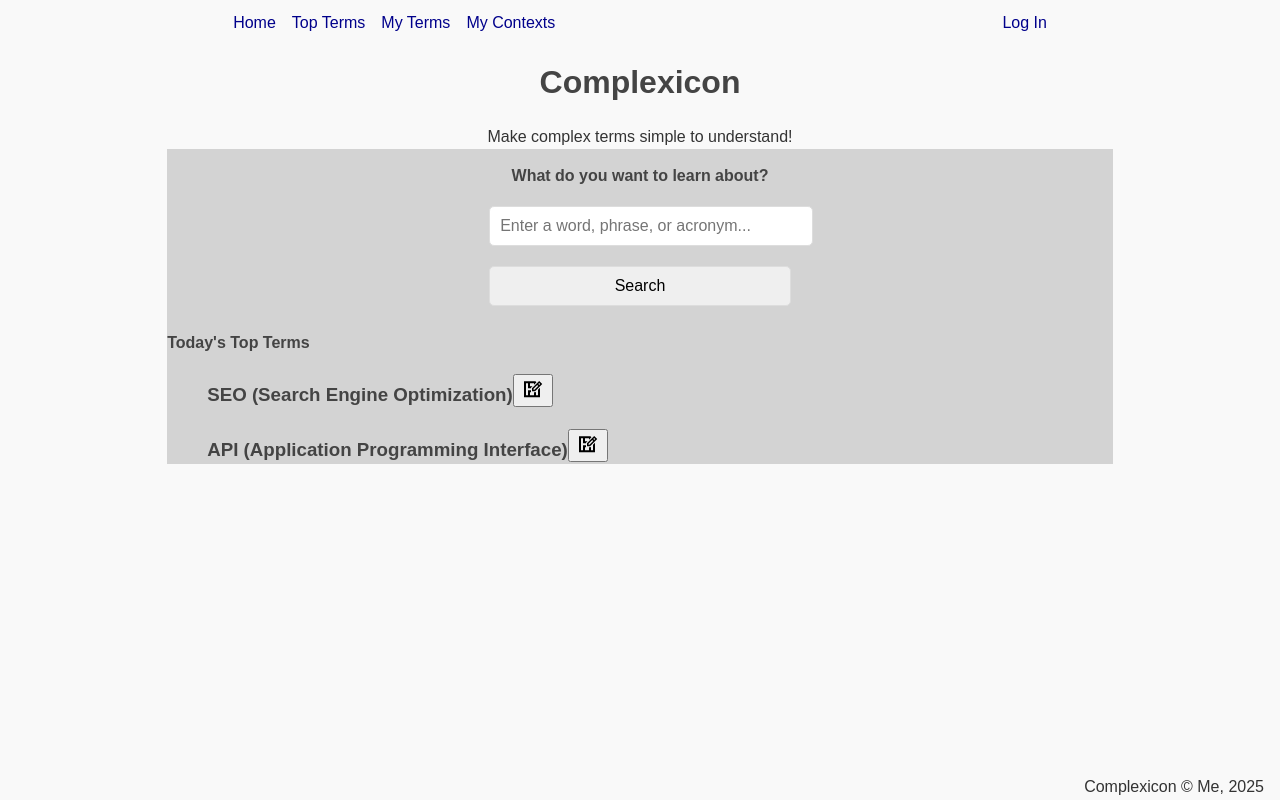
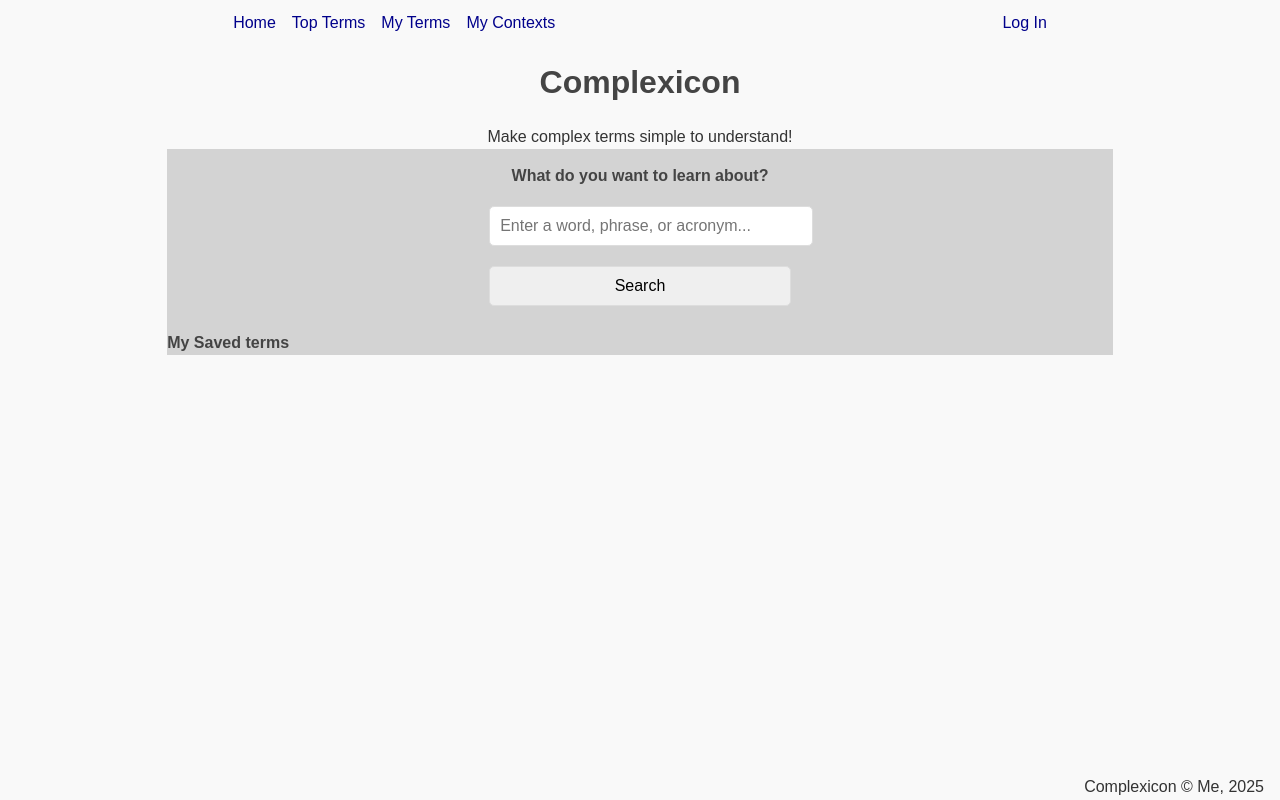
Before and after one commit to zMontreuilRRC/full-stack-demo, a React (Vite) app: page / in a window 1280 px wide. Built offline with nearby package versions, Linux system fonts and the light colour scheme.

Commit message:
Change main page Top to Favourite terms, add button to termcard title

```diff
--- a/src/components/landing.tsx
+++ b/src/components/landing.tsx
@@ -10,23 +10,10 @@ export function Landing() {
         </header>
         <main>
             <Search />
-            <h2>Today's Top Terms</h2>
-            <TermList terms={
-                [
-                    {
-                        "id": 0,
-                        "title": "SEO (Search Engine Optimization)",
-                        "definition": "The process of making a website more visible in search results, also termed improving search rankings.",
-                        "isFavourite": false
-                    },
-                    {
-                        "id": 1,
-                        "title": "API (Application Programming Interface)",
-                        "definition": "A set of functions and protocols that allows the creation of applications that access features or data of an operating system, application, or service.",
-                        "isFavourite": false
-                    }
-                ]
-            }/>
+            <h2>My Saved terms</h2>
+            <TermList terms={[
+                // TODO: populate with all favourited terms
+            ]}/>
         </main>
         </>
     );
--- a/src/components/term-card.tsx
+++ b/src/components/term-card.tsx
@@ -6,9 +6,12 @@ export function TermCard({term, isExpanded, onTitleClick, }
 ) {
     return (
     <div className="term-card">
-        {/* clicking on one card's definition may close the defs for other cards */}
+        {/* clicking on one card's definition closes defs for other cards,
+        navigates to main def page, etc */}
         <h3 onClick={onTitleClick}>
-            {term.title}
+            <button>
+                {term.title}
+            </button>
             {/* TODO: onClick toggles save of term */}
             <ToggleSaveButton onClick={() => null} isSaved={term.isFavourite}/>
         </h3>
```
